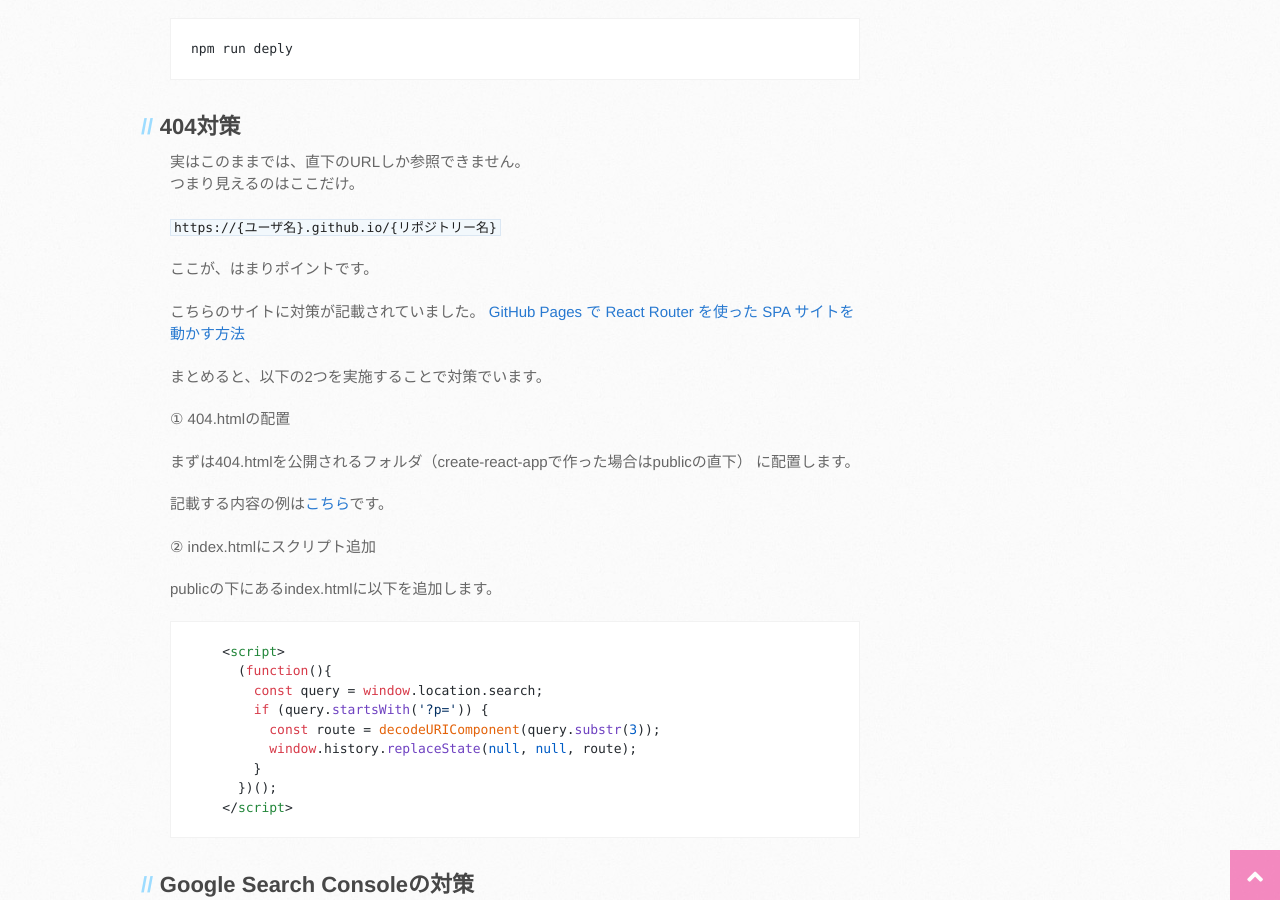
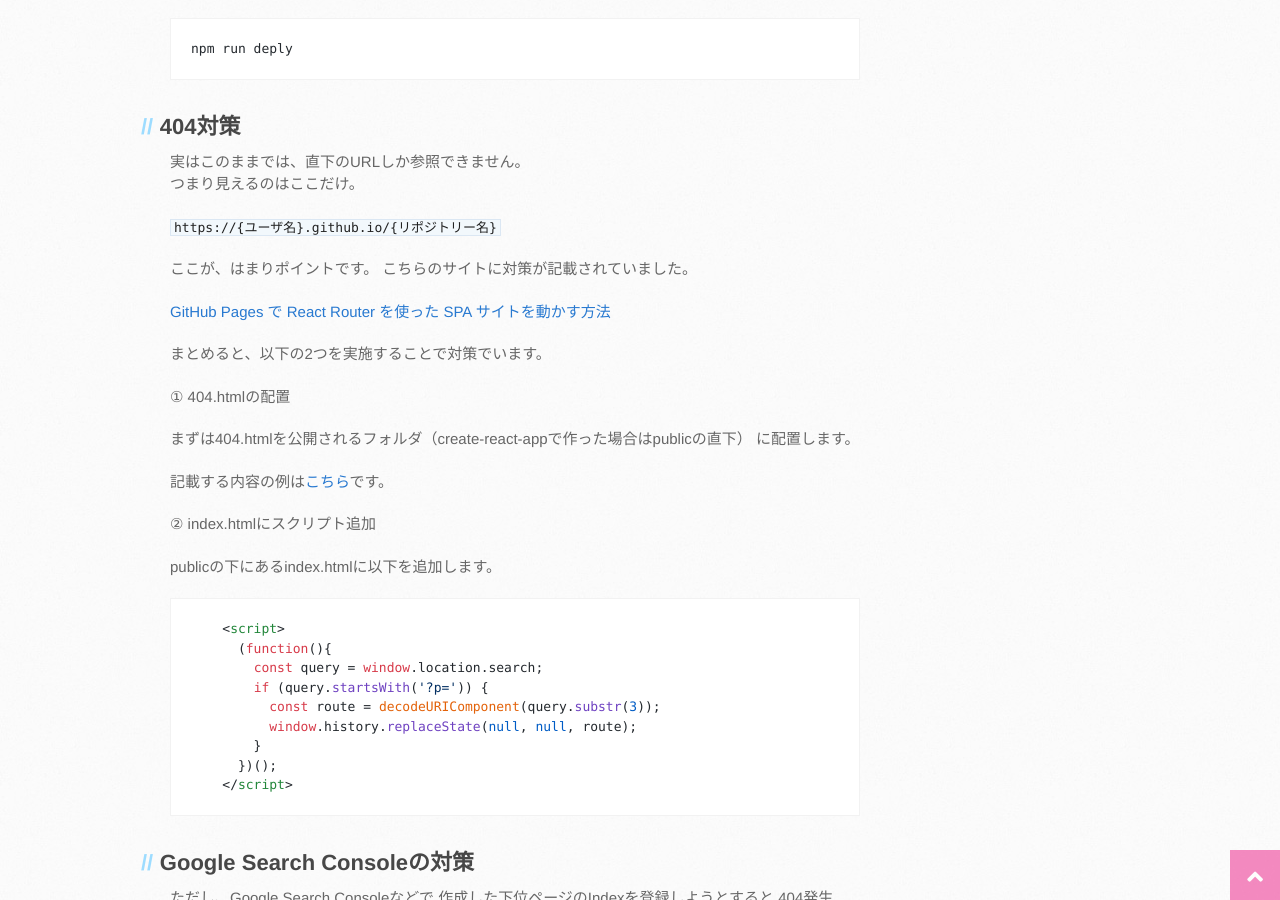
Before and after one commit to mtaketani113/mtaketani113.github.io, a Jekyll site: the page built from it/github/githubPagesForReact.md, in a window 1280 px wide and 900 px high, scrolled down 1129 px. Built offline with Jekyll 4.4.1, drawn with Linux system fonts in a browser that asks for light colours; nearby versions of some CDN libraries; comment, search, counter and statistics services are not loaded; the repository's description, which GitHub fills in, is left out.

Commit message:
改行を修正

```diff
--- a/it/github/githubPagesForReact.md
+++ b/it/github/githubPagesForReact.md
@@ -55,8 +55,8 @@ npm run deply
 `https://{ユーザ名}.github.io/{リポジトリー名}`
 
 ここが、はまりポイントです。
+こちらのサイトに対策が記載されていました。
 
-こちらのサイトに対策が記載されていました。
 [GitHub Pages で React Router を使った SPA サイトを動かす方法](https://maku.blog/p/9u8it5f/)
 
 まとめると、以下の2つを実施することで対策でいます。
```
